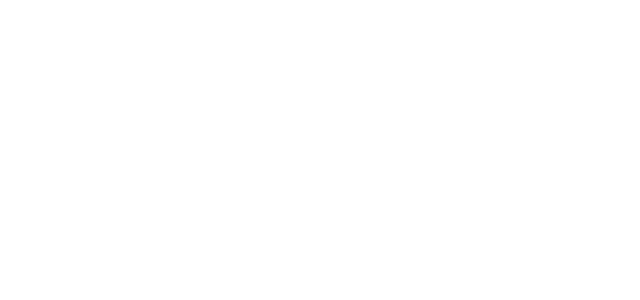
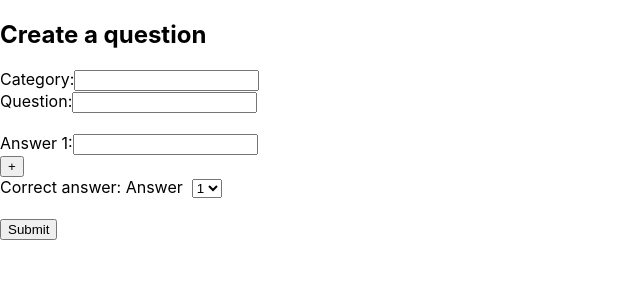
Before and after one commit to longlong2000hcm/exam_platform_client, a React (Create React App) app: page /createQuestions in a window 1280 px wide. Shown: the top 300 px of the page, without its empty margins (0-640 px from the left). Built offline with nearby package versions, Linux system fonts and the light colour scheme.

Commit message:
add cteateQuestions page

```diff
--- a/src/App.js
+++ b/src/App.js
@@ -2,6 +2,7 @@
 import { BrowserRouter as Router, Route } from "react-router-dom";
 import Login from "./components/Login";
 import Register from "./components/Register";
+import CreateQuestion from "./components/CreateQuestion";
 
 export default class App extends React.Component {
   constructor(props) {
@@ -50,6 +51,15 @@
               />
             )}
           />
+          <Route
+            path="/createQuestions"
+            exact
+            render={routerProps => (
+              <CreateQuestion {...routerProps}
+                domain={this.state.domain} user={this.state.user}
+              />
+            )}
+          />
         </Router>
       </>
     )
--- /dev/null
+++ b/src/components/CreateQuestion.js
@@ -0,0 +1,101 @@
+import React, { Component } from 'react'
+
+export default class CreateQuestion extends Component {
+    constructor(props) {
+        super(props);
+        this.state = {
+            category: "",
+            question: "",
+            correctAnswerNo: 1,
+            answerOptions: [{ "answerNo": 1, "answer": "" }]
+        }
+    }
+    categoryChangeHandler = (event) => {
+        event.preventDefault();
+        this.setState({ category: event.target.value })
+    }
+    questionChangeHandler = (event) => {
+        event.preventDefault();
+        this.setState({ question: event.target.value })
+    }
+    answerChangeHandler = (event) => {
+        event.preventDefault();
+        let optionsArray = this.state.answerOptions;
+        optionsArray[event.target.name.slice(8) - 1] = { "answerNo": event.target.name.slice(8), "answer": event.target.value }
+        this.setState({ ...this.state, answerOptions: optionsArray })
+    }
+    addAnswer = (event) => {
+        event.preventDefault();
+        let optionsArray = this.state.answerOptions;
+        optionsArray.push({ "answerNo": optionsArray.length + 1, "answer": "" })
+        this.setState({ ...this.state, answerOptions: optionsArray })
+    }
+    correctAnswerChangeHandler = (event) => {
+        event.preventDefault();
+        this.setState({correctAnswerNo: event.target.value})
+    }
+    handleSubmit = async (event) => {
+        event.preventDefault();
+        if (this.state.category.length>0
+            &&this.state.question.length>0
+            &&!this.state.answerOptions.find(element=>element.answer.length===0)) {
+                await fetch(`${this.props.domain}/teachers/addQuestion`, {
+                    method: 'POST',
+                    mode: 'cors',
+                    headers: {
+                        'Content-Type': 'application/json',
+                        'Authorization': "Bearer "+this.props.user.token
+                    },
+                    body: JSON.stringify(this.state)
+                })
+                    .then(res => res.json())
+                    .then(result => {
+                        alert('Create question success!');
+                        console.log(result);
+                        this.setState({
+                            category: "",
+                            question: "",
+                            correctAnswerNo: 1,
+                            answerOptions: [{ "answerNo": 1, "answer": "" }]
+                        });
+                    })
+                    .catch(err => console.log(err));
+            }
+    }
+    render() {
+        return (
+            <>
+                <h2>Create a question</h2>
+                <form onSubmit={this.handleSubmit} >
+                    <label>Category:</label>
+                    <input type="text" value={this.state.category} onChange={this.categoryChangeHandler} />
+                    <br />
+                    <label>Question:</label>
+                    <input type="text" value={this.state.question} onChange={this.questionChangeHandler} />
+                    <br />
+                    <br />
+                    {this.state.answerOptions.map((option, index) =>
+                        <div key={index}>
+                            <span >Answer {this.state.answerOptions[index].answerNo}:</span>
+                            <input type="text"
+                                name={"answerNo" + this.state.answerOptions[index].answerNo}
+                                value={this.state.answerOptions[index].answer}
+                                onChange={this.answerChangeHandler} />
+                        </div>
+                    )}
+                    <button onClick={this.addAnswer}>+</button><br />
+                    <span>Correct answer: Answer &nbsp;</span>
+                    <select defaultValue={this.state.answerOptions[0].answerNo} onChange={this.props.roleChangeHandler}>
+                        {this.state.answerOptions.map((option,index)=>(
+                            <option value={option.answerNo} key={index}>{option.answerNo}</option>
+                        ))}
+                    </select>
+                    <br />
+                    <br/>
+                    <input type="submit" value="Submit" />
+                    <br />
+                </form >
+            </>
+        )
+    }
+}
--- a/src/components/Login.js
+++ b/src/components/Login.js
@@ -1,5 +1,5 @@
 import React, { Component } from "react";
-import { Link, useHistory } from "react-router-dom";
+import { Link, useHistory, Redirect } from "react-router-dom";
 
 export default class Login extends Component {
     constructor(props) {
@@ -7,7 +7,7 @@
         this.state = {
             username: "",
             password: "",
-
+            redirect: false
         }
     }
     usernameChangeHandler = (e) => {
@@ -31,16 +31,21 @@
                 .then(result => {
                     this.props.userIdChangeHandler(result.user.id);
                     this.props.tokenChangeHandler(result.token);
+                    this.setState({redirect: true})
                 })
                 .catch(err => console.log(err));
         }
         console.log(this.props.user);
+
     }
     goToRegister = (event) => {
         event.preventDefault();
     }
 
     render() {
+        if (this.state.redirect) {
+            return <Redirect to="/createQuestions"></Redirect>
+        }
         return (
             <>
                 <h2>Login</h2>
```
